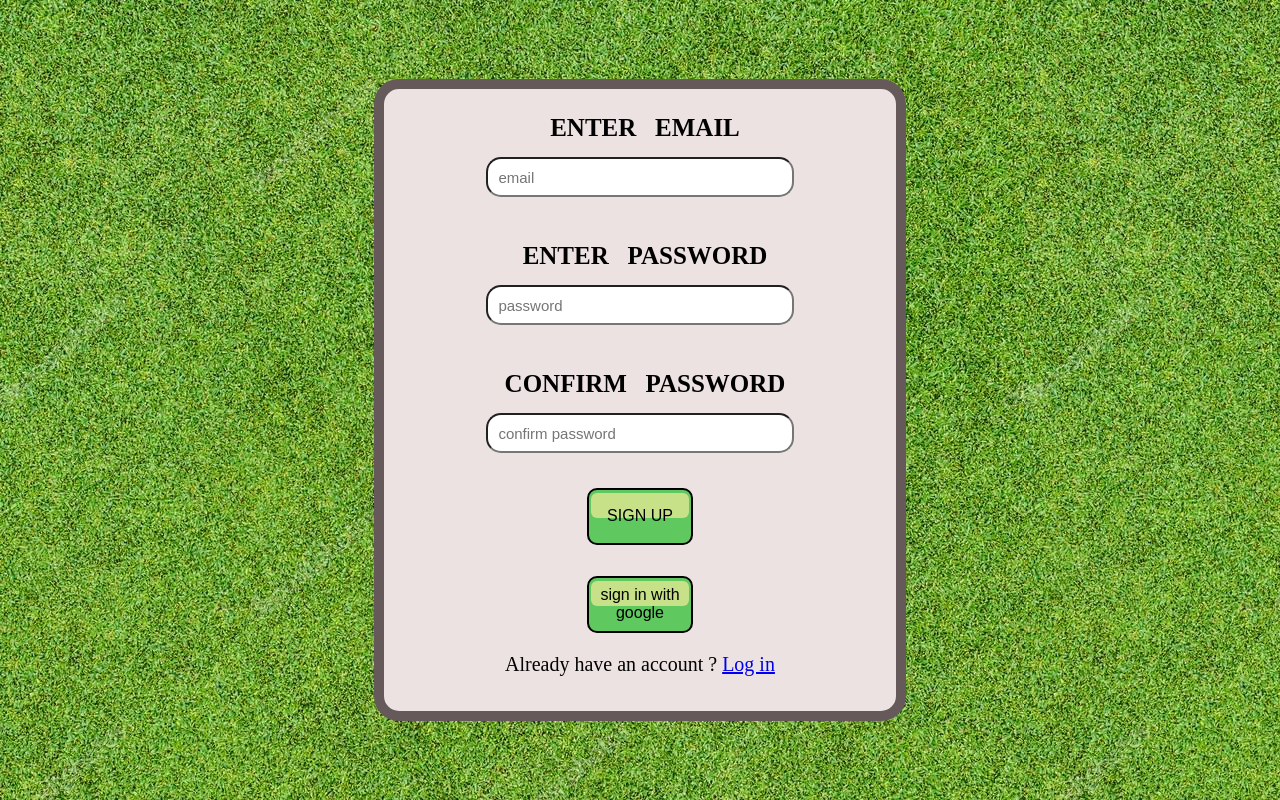
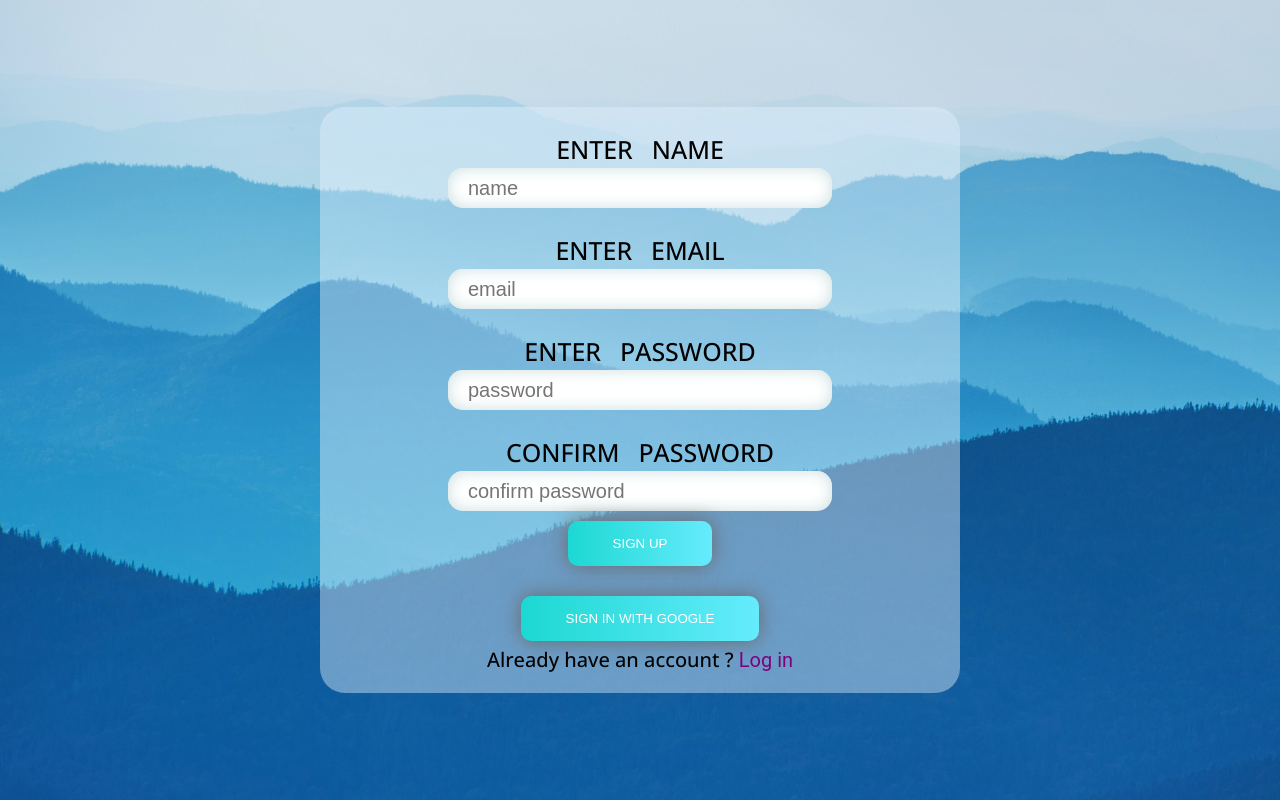
Before and after one commit to Ayush-Kumar0/Keybells, a Node server app: page /sign-up in a window 1280 px wide. Run offline with Node 20, Linux system fonts and the light colour scheme; some libraries are stand-ins or nearby versions.

Commit message:
Changed login, signup and welcome page

```diff
--- a/assets/css/login.css
+++ b/assets/css/login.css
@@ -1,11 +1,17 @@
+@import url('https://fonts.googleapis.com/css2?family=Open+Sans:wght@300;500;700&display=swap');
+
+
 body{
     margin: 0px;
+    font-family: 'Open Sans', sans-serif;
 }
 
 #background-login {
     height: 100%;
     width: 100%;
-    background-image: url("../images/welcome/for_backgroung.jpg");
+    /* background-image: url("../images/welcome/for_backgroung.jpg"); */
+    background-image: url("../images/background_image/bg4.jpg");
+    background-size: cover;
     /*filter: brightness(120%);*/
     display: flex;
     align-items: center;
@@ -13,10 +19,7 @@ body{
 }
 
 #input-login {
-    border: 10px solid rgb(102, 89, 89);
-    background-color: rgb(237, 226, 226);
-    box-shadow: inset 4px 4px 4px rgb(73, 69, 69);
-    padding-bottom: 15px;
+    background-color: #e3f2fd6e;
     height: auto;
     width: 40%;
     border-radius: 25px;
@@ -24,53 +27,41 @@ body{
     align-items: center;
     justify-content: center;
     flex-direction: column;
+    min-width: 310px;
 }
+@media only screen and (max-width: 600px) {
+    #input-login{
+        width: 90%;
+    }
+  }
+@media only screen and (max-width: 800px) {
+    #input-login{
+        width: 60%;
+    }
+  }
+@media only screen and (max-width: 1000px) {
+    #input-login{
+        width: 50%;
+    }
+  }
+@media only screen and (max-width: 1300px) {
+    #input-login{
+        width: 50%;
+    }
+  }
 
-.submit-login {
-    margin-bottom: -20px;
-    height: 50px;
-    display: inline-block;
-    width: 100%;
-    outline: none;
-    background: transparent;
-    display: flex;
-    flex-direction: column;
-    justify-content: center;
-    align-items: center;
-    border: 0px;
-    font-size: 1.0rem;
-}
-
-#inner-div-login {
-    height: 50%;
-    width: 95%;
-    border-radius: 6px;
-    background-color: rgb(198, 225, 135);
-    display: flex;
-    justify-content: center;
-    align-items: center;
-}
-
-#outer-div-login {
-    height: 50px;
-    width: 20%;
-    margin-top: 15px;
-    border: 2px solid black;
-    border-radius: 10px;
-    background-color: rgb(95, 200, 95);
-    display: flex;
-    justify-content: center;
-    padding-top: 3px;
-}
 
 .input-border-login {
     height: 40px;
     width: 60%;
-    box-shadow: inset 2px 2px 6px rgb(164, 155, 155);
+    box-shadow: inset 0px 0px 16px 0px rgb(202 222 223);
     border-radius: 15px;
-    font-size: 15px;
-    margin-bottom: 20px;
-    padding-left: 10px;
+    font-size: 20px;
+    color: #212930;
+    border: none;
+    transition: all 0.8s;
+    outline: none;
+    padding-left: 20px;
 }
 
 #form-login {
@@ -80,36 +71,78 @@ body{
     flex-direction: column;
     justify-content: center;
     align-items: center;
+    margin-bottom: 10px;
 }
 
 .label-login {
     font-size: 25px;
-    font-weight: bold;
-    text-shadow: 1px 1px;
+    /* text-shadow: 1px 1px; */
     margin-top: 25px;
-    margin-bottom: 15px;
-    padding-left: 10px;
+    margin-bottom: 2px;
+    font-family:  'Open sans',sans-serif;
 }
 
 #signup-option-login {
     font-size: 20px;
 }
 
-#forgot-pass-login {
-    font-size: 20px;
-    margin-top: -8px;
-}
-
-#login-sinup-pass {
+#login-signup-pass {
     display: flex;
     flex-direction: column;
     justify-content: center;
     align-items: center;
+    margin-top: -25px;
 }
 
-.inline-block{
-    display: inline;
+#signup-option-login a{
+    text-decoration: none;
+    color: purple;
+    font-family: 'Roboto', sans-serif;
 }
-button{
-    display: inline-block;
+#signup-option-login a:hover{
+    color: rgb(92, 2, 92);
+    text-shadow:4px 3px 10px rgb(82, 2, 92);
 }
+
+
+.google-login{
+    margin-top: 2px !important;
+}
+
+a{
+    text-decoration: none;
+}
+
+.buttons {
+    background-image: linear-gradient(to right, #1CD8D2 0%, #67ecfd 51%, #1CD8D2 100%);
+    margin: 10px;
+    padding: 15px 45px;
+    text-align: center;
+    text-transform: uppercase;
+    transition: 0.1s;
+    background-size: 200% auto;
+    color: white;
+    box-shadow: 0 0 20px #696969;
+    border-radius: 10px;
+    display: block;
+    border: none;
+  }
+
+.buttons:hover {
+    background-position: right center; /* change the direction of the change here */
+    color: #fff;
+    text-decoration: none;
+    cursor:pointer;
+}
+
+
+.input-border-login:focus{
+    box-shadow: -3px 2px 7px 5px rgb(105, 109, 109);
+    transform: translate3d(2px,1px,1px);
+    transition: all ease-in 100ms;
+}
+
+.input-border-login:hover::placeholder{
+    transform: translateX(5px);
+    transition: all ease-out 200ms;
+}
--- a/assets/css/signup.css
+++ /dev/null
@@ -1,104 +0,0 @@
-body{
-    margin: 0px;
-}
-
-#background-login {
-    height: 100%;
-    width: 100%;
-    background-image: url("../images/welcome/for_backgroung.jpg");
-    display: flex;
-    align-items: center;
-    justify-content: center;
-}
-
-#input-login {
-    border: 10px solid rgb(102, 89, 89);
-    background-color: rgb(237, 226, 226);
-    padding-bottom: 15px;
-    height: auto;
-    width: 40%;
-    border-radius: 25px;
-    display: flex;
-    align-items: center;
-    justify-content: center;
-    flex-direction: column;
-}
-
-.submit-login {
-    margin-bottom: -20px;
-    height: 50px;
-    display: inline-block;
-    width: 100%;
-    outline: none;
-    background: transparent;
-    display: flex;
-    flex-direction: column;
-    justify-content: center;
-    align-items: center;
-    border: 0px;
-    font-size: 1.0rem;
-}
-
-#inner-div-login {
-    height: 50%;
-    width: 95%;
-    border-radius: 6px;
-    background-color: rgb(198, 225, 135);
-    display: flex;
-    justify-content: center;
-    align-items: center;
-}
-
-#outer-div-login {
-    height: 50px;
-    width: 20%;
-    margin-top: 15px;
-    border: 2px solid black;
-    border-radius: 10px;
-    background-color: rgb(95, 200, 95);
-    display: flex;
-    justify-content: center;
-    padding-top: 3px;
-}
-
-.input-border-login {
-    height: 40px;
-    width: 60%;
-    border-radius: 15px;
-    font-size: 15px;
-    margin-bottom: 20px;
-    padding-left: 10px;
-}
-
-#form-login {
-    height: 100%;
-    width: 100%;
-    display: flex;
-    flex-direction: column;
-    justify-content: center;
-    align-items: center;
-}
-
-.label-login {
-    font-size: 25px;
-    font-weight: bold;
-    margin-top: 25px;
-    margin-bottom: 15px;
-    padding-left: 10px;
-}
-
-#signup-option-login {
-    font-size: 20px;
-}
-
-#forgot-pass-login {
-    font-size: 20px;
-    margin-top: -8px;
-}
-
-#login-sinup-pass {
-    display: flex;
-    flex-direction: column;
-    justify-content: center;
-    align-items: center;
-}
--- a/config/mongoose.js
+++ b/config/mongoose.js
@@ -1,6 +1,6 @@
 const mongoose = require('mongoose');
 
-mongoose.connect('mongodb://localhost/Typing_Sikh_Lo_DB');
+mongoose.connect('mongodb://0.0.0.0:27017/Typing_Sikh_Lo_DB');
 
 const db = mongoose.connection;
 
--- a/index.js
+++ b/index.js
@@ -28,7 +28,7 @@ app.use(session({
     saveUninitialized: false,
     resave: false,
     cookie: {
-        maxAge: 24 * 60 * 60 * 1000 //4 hours
+        maxAge: 24 * 60 * 60 * 1000 //24 hours
     },
     store: new mongoStore(
         {
--- a/package.json
+++ b/package.json
@@ -33,7 +33,6 @@
     "express-ejs-layouts": "^2.5.1",
     "express-session": "^1.17.3",
     "mongoose": "^6.6.7",
-    "node-sass-middleware": "^1.0.1",
     "nodemon": "^2.0.20",
     "passport": "^0.6.0",
     "passport-google-oauth": "^2.0.0",
--- a/routes/type.js
+++ b/routes/type.js
@@ -18,6 +18,7 @@ let lessonOrChallenge = function (req, res, next) {
 router.get('/', passport.checkAuthentication, lessonOrChallenge, typeController.type);
 router.get('/refresh', passport.checkAuthentication, typeController.typeRefresh);
 router.post('/changes', passport.checkAuthentication, typeController.typeChanges);
+router.post('/pause', passport.checkAuthentication, typeController.typeToggler, typeController.typePause);
 
 
 
--- a/views/signup.ejs
+++ b/views/signup.ejs
@@ -1,7 +1,7 @@
 <html>
 
     <head>
-        <link rel="stylesheet" type="text/css" href="css/signup.css">
+        <link rel="stylesheet" type="text/css" href="css/login.css">
     </head>
 
     <body>
@@ -9,24 +9,20 @@
 
             <div id="input-login">
                 <form id="form-login" action="/user/create" method="post">
+                    <label for="name" class="label-login">ENTER &ensp;NAME</label>
+                    <input type="text" name="name" id="name" placeholder="name" height="50px" class="input-border-login" required>
                     <label for="email" class="label-login">ENTER &ensp;EMAIL</label>
                     <input type="email" name="email" id="email" placeholder="email" height="50px" class="input-border-login" required>
                     <label for="password" class="label-login">ENTER &ensp;PASSWORD</label>
                     <input type="password" name="password" id="password" placeholder="password" class="input-border-login" required>
                     <label for="confirm-password" class="label-login">CONFIRM &ensp;PASSWORD</label>
                     <input type="password" name="confirm_password" id="confirm-password" placeholder="confirm password" class="input-border-login" required>
-                    <div id="outer-div-login">
-                        <div id="inner-div-login">
-                            <input type="submit" class="submit-login" value="SIGN UP">
-                        </div>
-                    </div>
+                    <button type="submit" class="buttons">Sign Up</button>
                 </form>
-                <div id="outer-div-login">
-                    <div id="inner-div-login">
-                        <button type="button" class="submit-login">sign in with google</button>
-                    </div>
-                </div>
-                <div id="login-sinup-pass">
+
+                <a href="/user/auth/google"><button type="button" class="buttons">Sign In with Google</button></a>
+
+                <div id="login-signup-pass">
                     <p id="signup-option-login">Already have an account ? <a href="/sign-in">Log in</a></p>
                 </div>
             </div>
--- a/views/type.ejs
+++ b/views/type.ejs
@@ -30,7 +30,7 @@
             <div class="right">
                 <ul class="options-list">
                     <li class="option">
-                        <a class="nav-btn" href="#"><img src="/images/type/pause.svg" alt="pause"></a>
+                        <a class="nav-btn" href="/user/type/pause"><img src="/images/type/pause.svg" alt="pause"></a>
                     </li>
                     <li class="option">
                         <a class="nav-btn" href="/user/type/refresh"><img src="/images/type/reset.svg" alt="reset"></a>
```
Also changed, not shown: assets/css/welcome.css (+38 -47 lines), assets/scripts/type.js (+30 -1 lines), assets/scripts/welcome.js (added, +111 -0 lines), controllers/type_controller.js (+95 -55 lines), views/login.ejs (+7 -12 lines), views/welcome.ejs (+22 -44 lines), assets/images/background_image/bg1.jpg (added), assets/images/background_image/bg2.jpg (renamed from assets/images/background_image/WhatsApp Image 2022-10-29 at 10.44.34 AM.jpeg), assets/images/background_image/bg3.jpg (added), assets/images/background_image/bg4.jpg (added), 1 other file.
